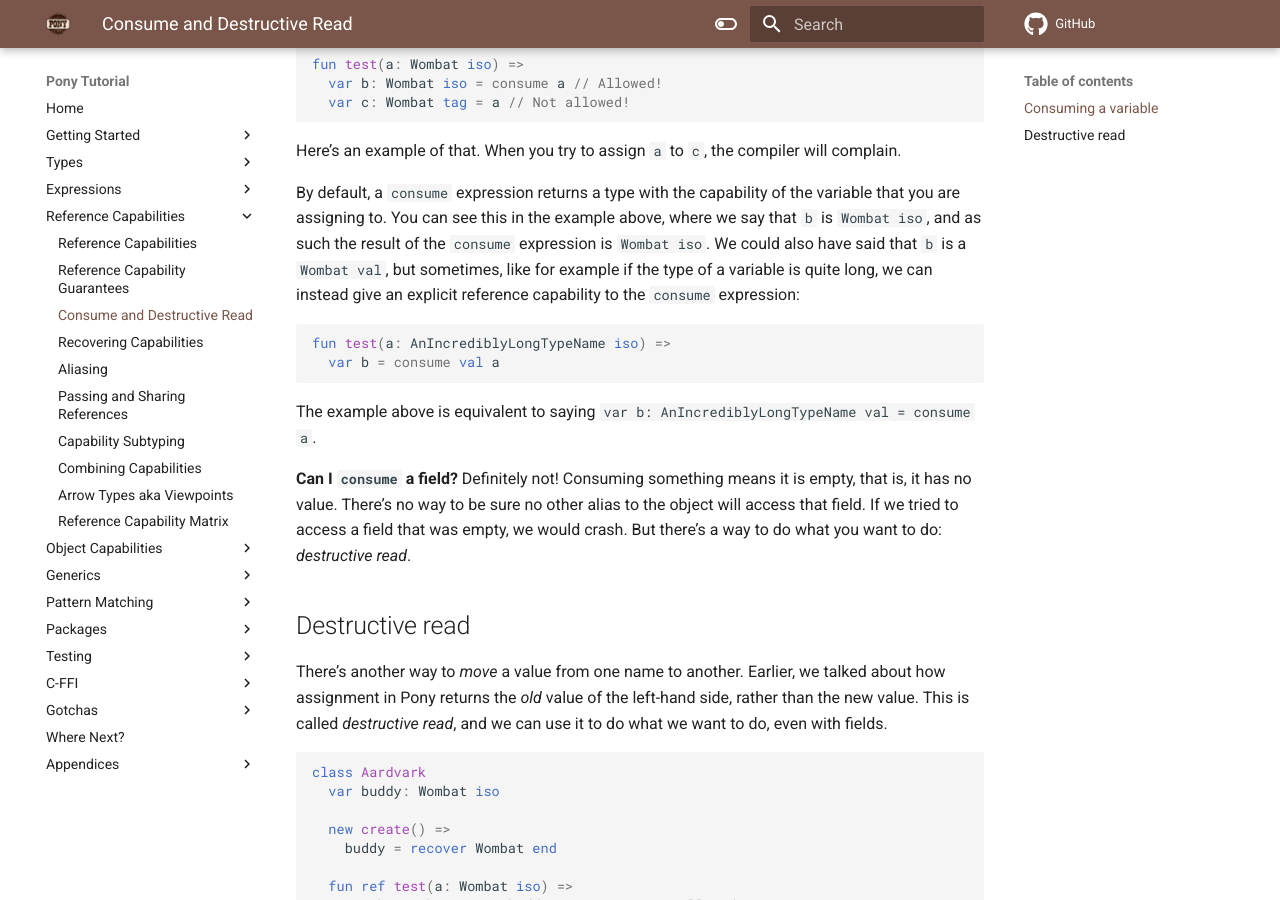
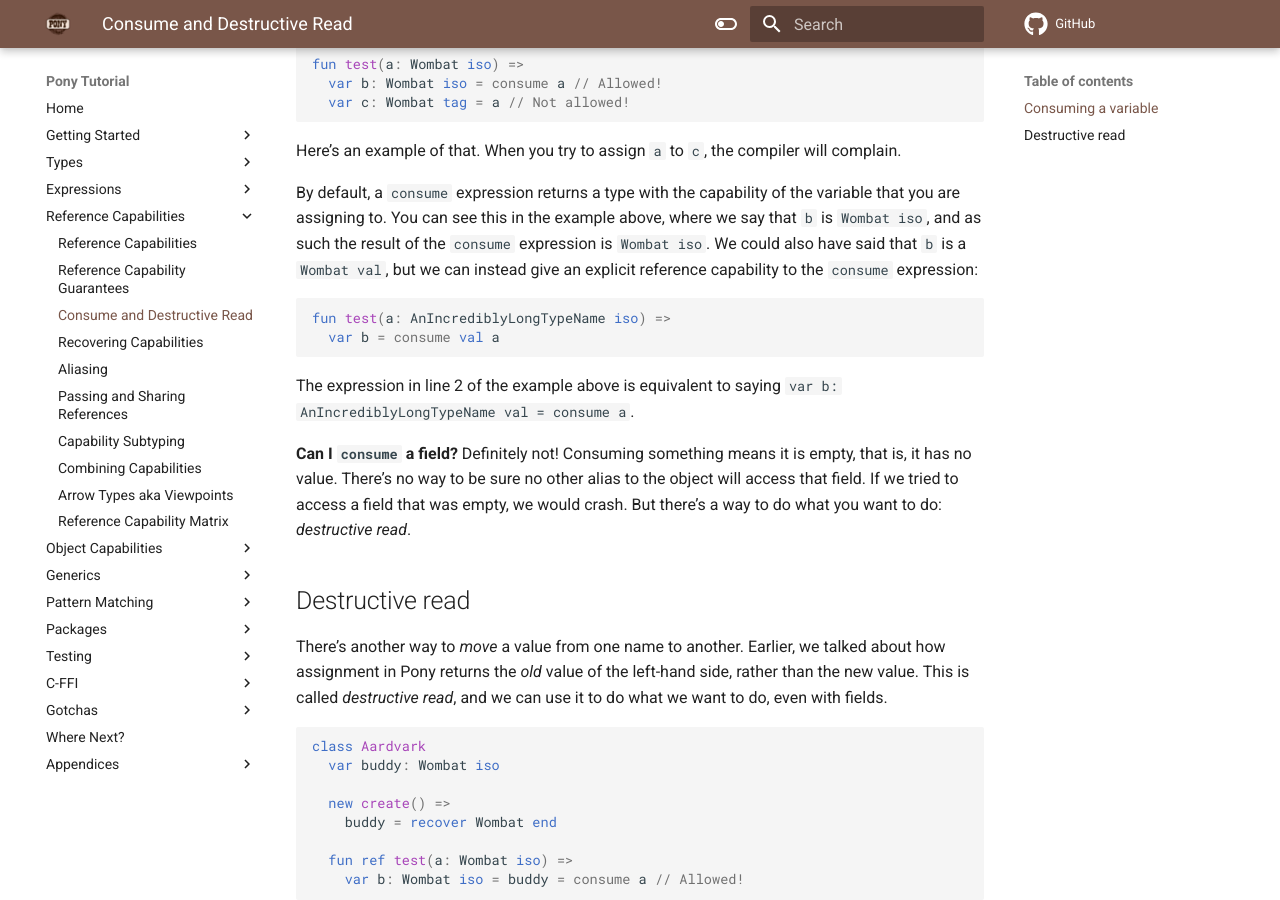
Before and after one commit to ponylang/pony-tutorial, an MkDocs documentation site: the page built from docs/reference-capabilities/consume-and-destructive-read.md, in a window 1280 px wide and 900 px high, scrolled down 631 px. Built offline with MkDocs 1.6.1 and Material for MkDocs 9.7.7, drawn with Linux system fonts in a browser that asks for light colours; comment, search, counter and statistics services are not loaded.

Commit message:
Apply suggestions from code review
Co-authored-by: Eric Rodrigues Pires <eric@eric.dev.br>

````diff
--- a/docs/reference-capabilities/consume-and-destructive-read.md
+++ b/docs/reference-capabilities/consume-and-destructive-read.md
@@ -23,14 +23,14 @@
 
 Here's an example of that. When you try to assign `a` to `c`, the compiler will complain.
 
-By default, a `consume` expression returns a type with the capability of the variable that you are assigning to. You can see this in the example above, where we say that `b` is `Wombat iso`, and as such the result of the `consume` expression is `Wombat iso`. We could also have said that `b` is a `Wombat val`, but sometimes, like for example if the type of a variable is quite long, we can instead give an explicit reference capability to the `consume` expression:
+By default, a `consume` expression returns a type with the capability of the variable that you are assigning to. You can see this in the example above, where we say that `b` is `Wombat iso`, and as such the result of the `consume` expression is `Wombat iso`. We could also have said that `b` is a `Wombat val`, but we can instead give an explicit reference capability to the `consume` expression:
 
 ```pony
 fun test(a: AnIncrediblyLongTypeName iso) =>
   var b = consume val a
 ```
 
-The example above is equivalent to saying `var b: AnIncrediblyLongTypeName val = consume a`.
+The expression in line 2 of the example above is equivalent to saying `var b: AnIncrediblyLongTypeName val = consume a`.
 
 __Can I `consume` a field?__ Definitely not! Consuming something means it is empty, that is, it has no value. There's no way to be sure no other alias to the object will access that field. If we tried to access a field that was empty, we would crash. But there's a way to do what you want to do: _destructive read_.
 
````
